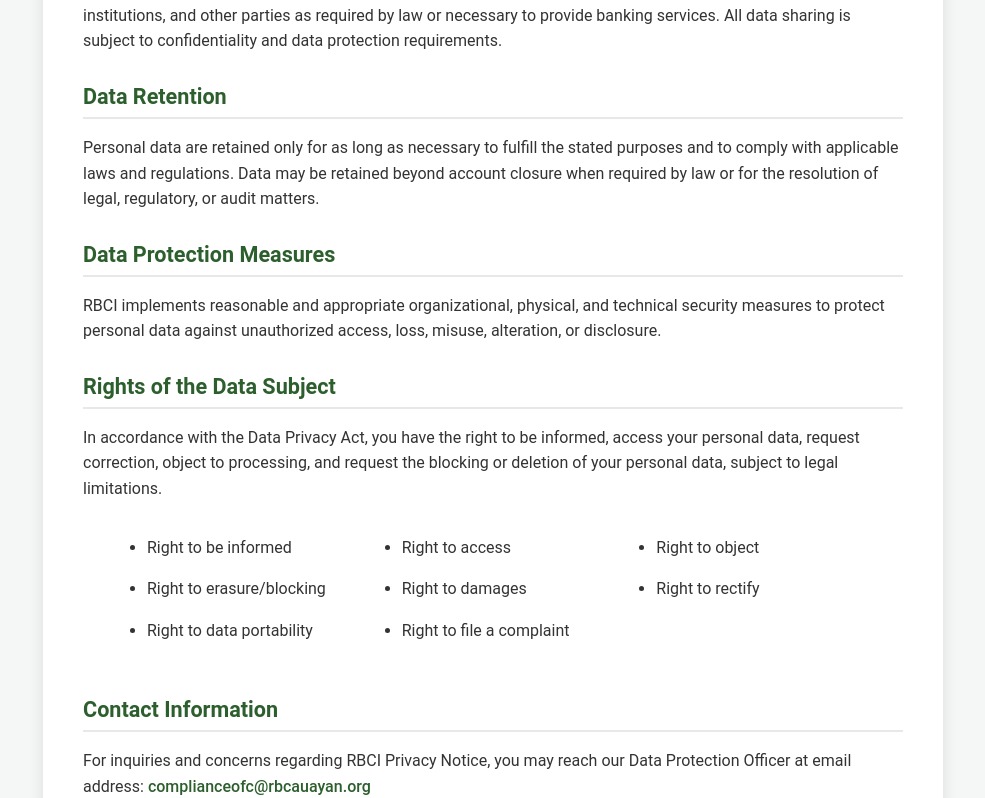
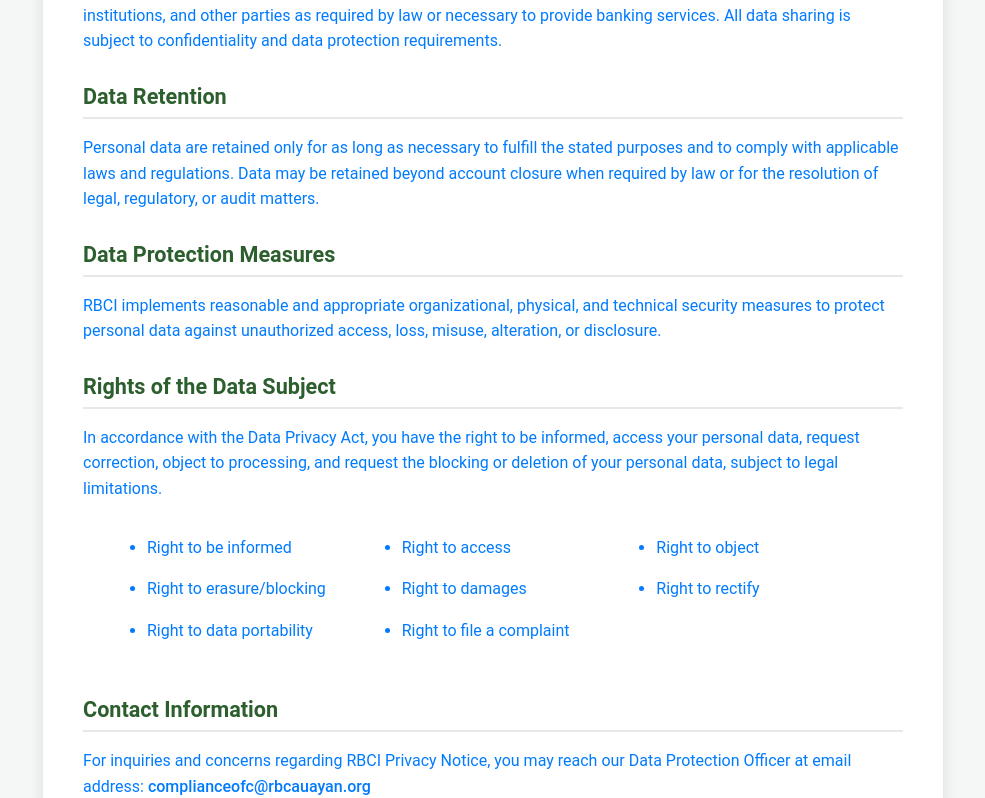
Before and after one commit to rbsystemadmin/rbcauayan, a React (Vite) app: page /privacy-policy in a window 1280 px wide. Shown: the part 1302-2100 px from the top of the page, without its empty margins (147-1132 px from the left). Built offline with nearby package versions, Linux system fonts and the light colour scheme; no server answers.

Commit message:
04/24/2026 v3
update

```diff
--- a/src/pages/PrivacyPolicy/PrivacyPolicy.css
+++ b/src/pages/PrivacyPolicy/PrivacyPolicy.css
@@ -119,7 +119,7 @@
     font-size: 1rem;
     line-height: 1.6;
     margin-bottom: 1rem;
-    color: #333;
+    color: #007bff;
 }
 
 .PP-section ul {
@@ -131,7 +131,7 @@
     font-size: 1rem;
     line-height: 1.6;
     margin-bottom: 0.5rem;
-    color: #333;
+    color: #007bff;
 }
 
 .PP-rights-list {
@@ -147,7 +147,7 @@
 }
 
 .PP-section a {
-    color: #2c5f2d;
+    color: #007bff;
     text-decoration: none;
     font-weight: 500;
 }
```
